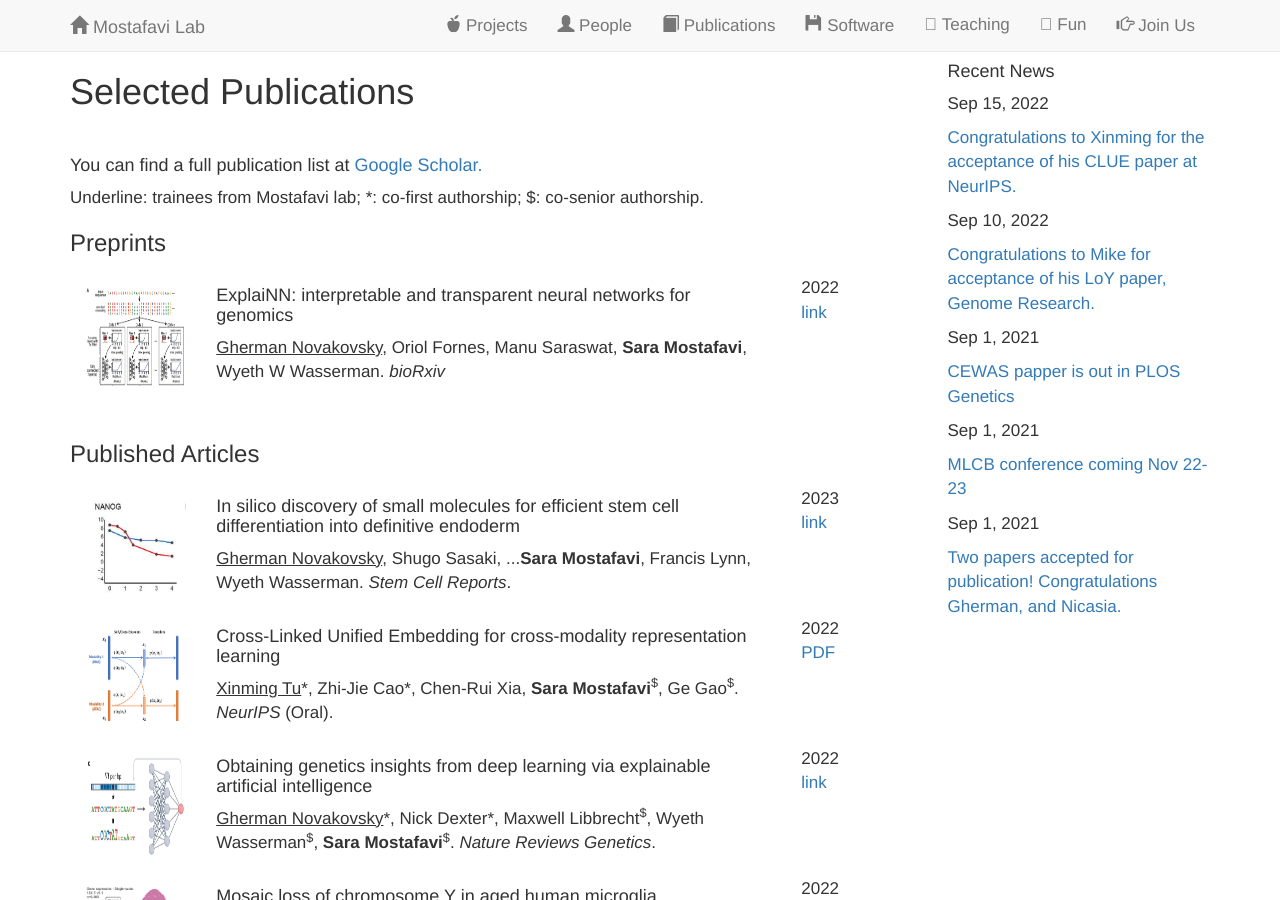
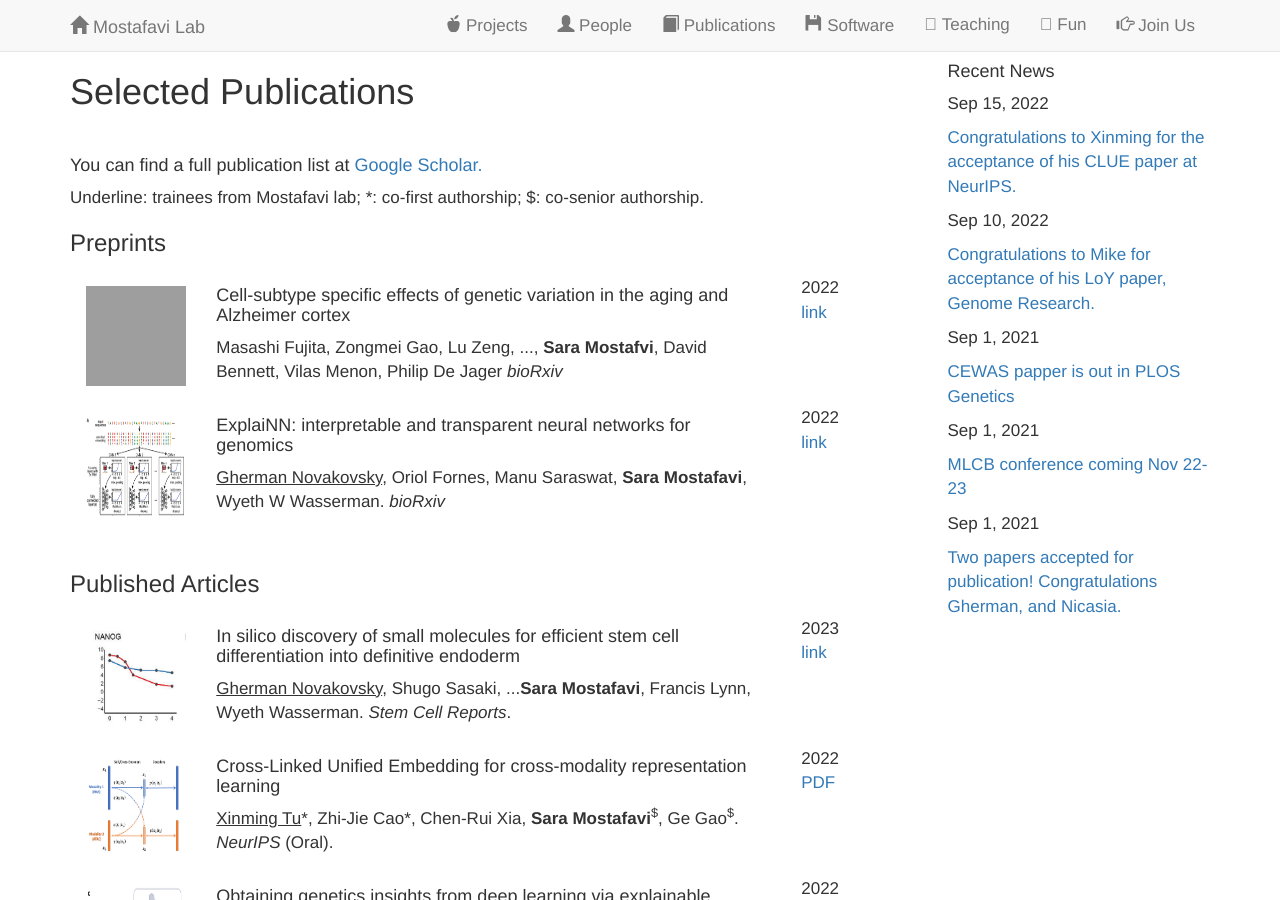
Before and after one commit to saramostafavi/saramostafavi.github.io, a Jekyll site: the page built from publications.html, in a window 1280 px wide and 900 px high. Built offline with Jekyll 4.4.1, drawn with Linux system fonts in a browser that asks for light colours; nearby versions of some CDN libraries; a style sheet for code colours, icons or effects is not loaded; grey boxes are pictures that could not be loaded.

Commit message:
Update preprints.yml

```diff
--- a/_data/preprints.yml
+++ b/_data/preprints.yml
@@ -1,4 +1,14 @@
 ---
+- title: >
+    Cell-subtype specific effects of genetic variation in the aging and Alzheimer cortex
+  author: >
+     Masashi Fujita, Zongmei Gao, Lu Zeng, ..., <b> Sara Mostafvi</b>, David Bennett, Vilas Menon, Philip De Jager <I>bioRxiv</I>
+  image: ../images/scROSMAP.png
+  year: 2022
+  repo:
+    name: link
+    url: https://www.biorxiv.org/content/10.1101/2022.11.07.515446v1.full.pdf
+
 
 - title: >
     ExplaiNN: interpretable and transparent neural networks for genomics
```
